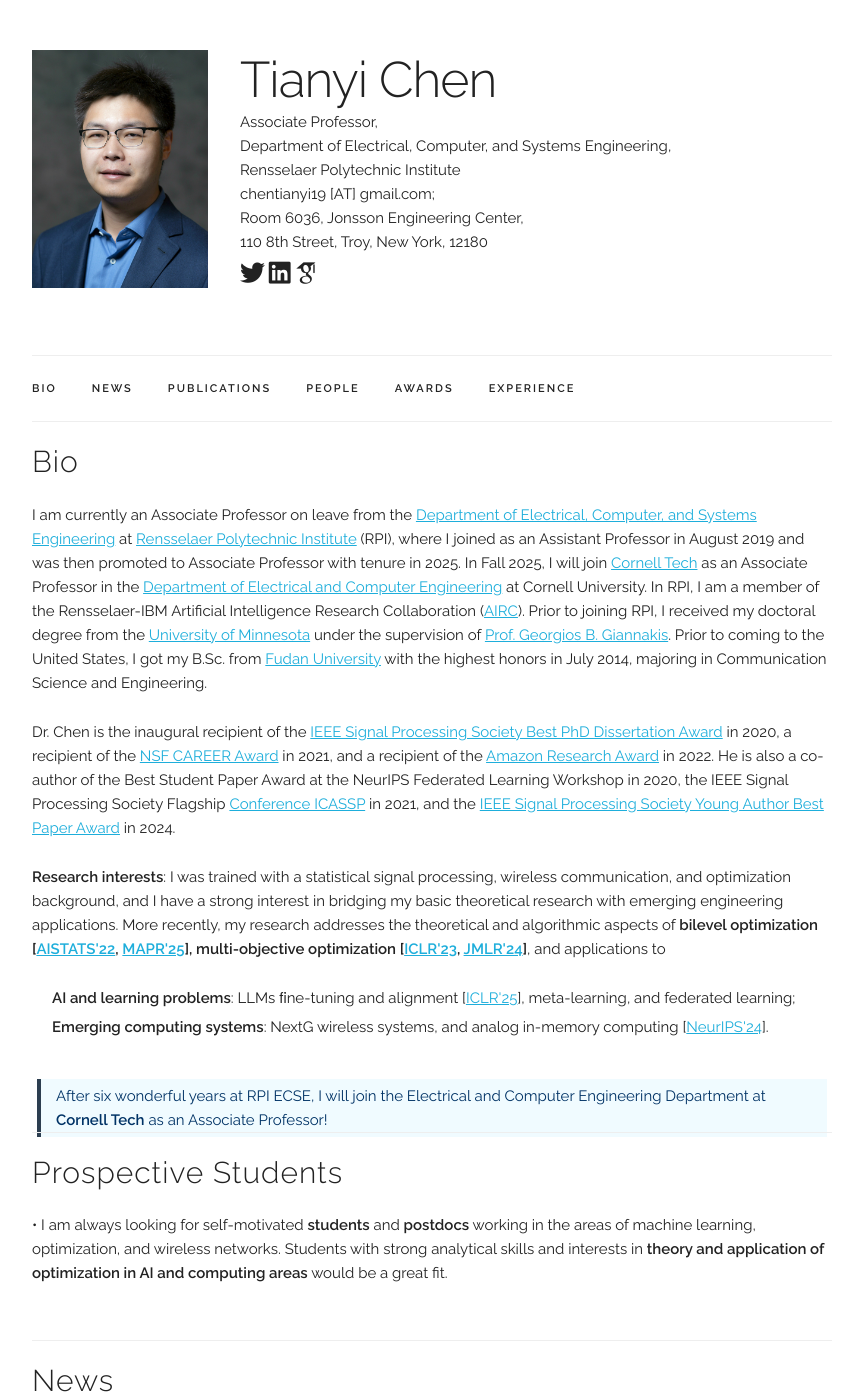
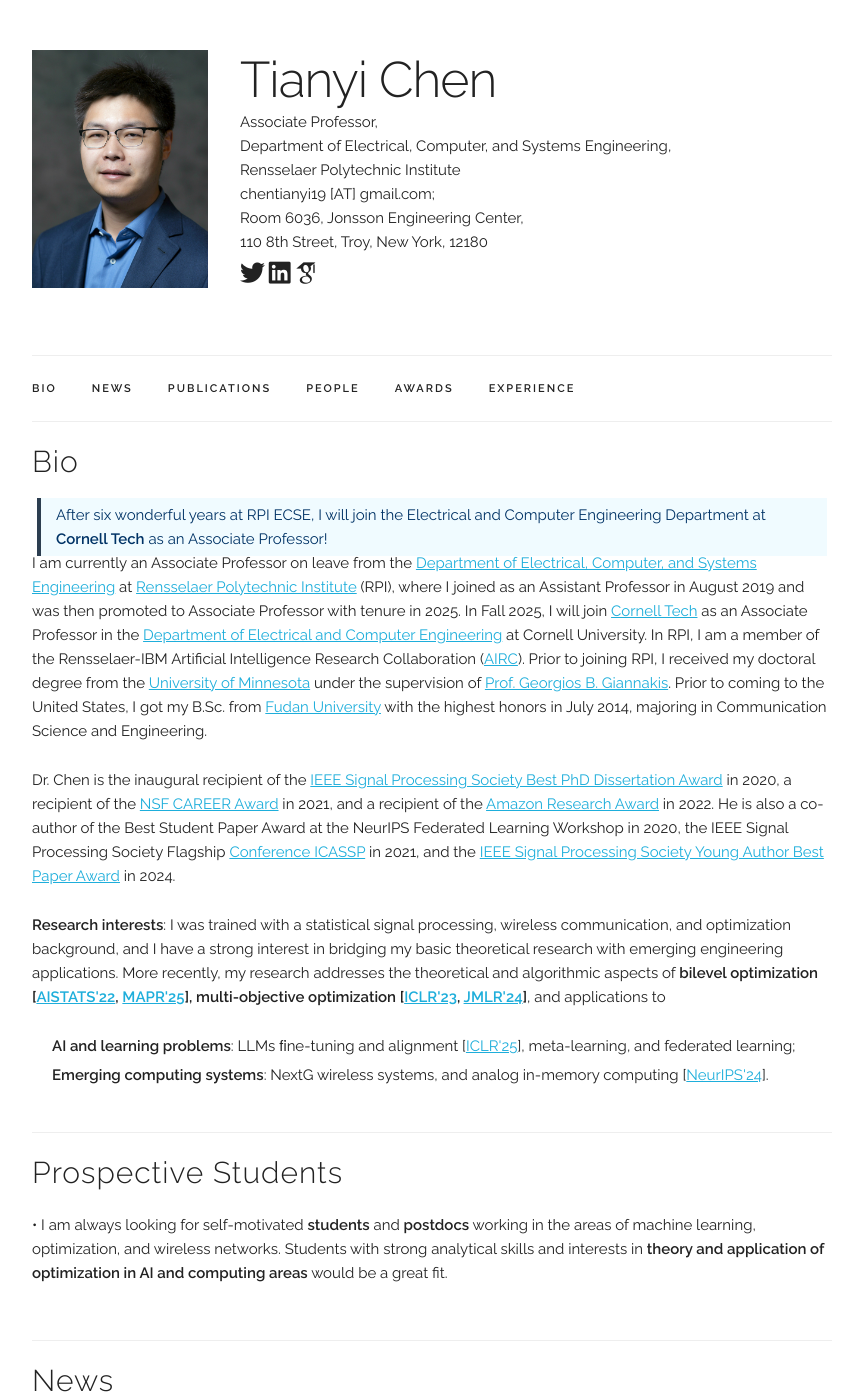
Before and after one commit to chentianyi19/chentianyi19.github.io, a Jekyll site: the page built from index.html, in a window 1280 px wide and 1400 px high. Shown: the whole window, without its empty margins (208-1066 px from the left). Built offline with Jekyll 4.4.1, drawn with Linux system fonts in a browser that asks for light colours; some web fonts are replaced; comment, search, counter and statistics services are not loaded.

Commit message:
Update index.html

```diff
--- a/index.html
+++ b/index.html
@@ -6,6 +6,10 @@
 <!-- ========== BIO ========== -->
 <div class="docs-section" id="bio">
   <h4>Bio</h4>
+
+  <div class="bio‑highlight">
+      <p>After six wonderful years at RPI ECSE, I will join the Electrical and Computer Engineering Department at <strong>Cornell Tech</strong> as an Associate Professor!</p>
+</div>
 
   <p> I am currently an Associate Professor on leave from the <a href="https://www.ecse.rpi.edu/">Department of Electrical, Computer, and Systems Engineering</a> at <a href="http://www.rpi.edu/">Rensselaer Polytechnic Institute</a> (RPI), where I joined as an Assistant Professor in August 2019 and was then promoted to Associate Professor with tenure in 2025. In Fall 2025, I will join <a href="https://tech.cornell.edu/">Cornell Tech</a> as an Associate Professor in the <a href="https://www.engineering.cornell.edu/ece/">Department of Electrical and Computer Engineering</a> at Cornell University.
   In RPI, I am a member of the Rensselaer-IBM Artificial Intelligence Research Collaboration (<a href="https://airc.rpi.edu/about/join-us">AIRC</a>).
@@ -25,10 +29,6 @@
  </span>
 </ul>
 </p>
-</div>
-
-<div class="bio‑highlight">
-      <p>After six wonderful years at RPI ECSE, I will join the Electrical and Computer Engineering Department at <strong>Cornell Tech</strong> as an Associate Professor!</p>
 </div>
 
 <!-- ========== Prospective Students ========== -->
```
